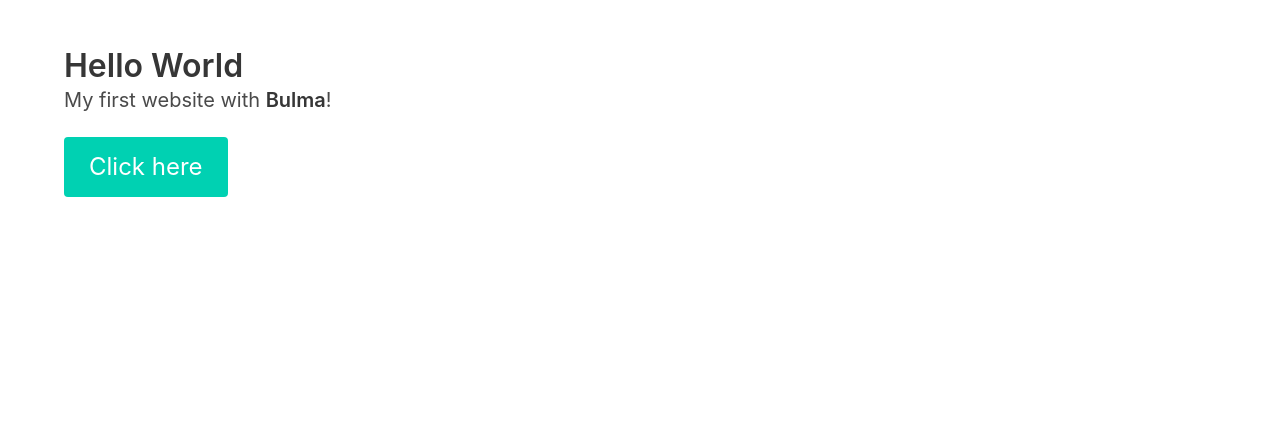
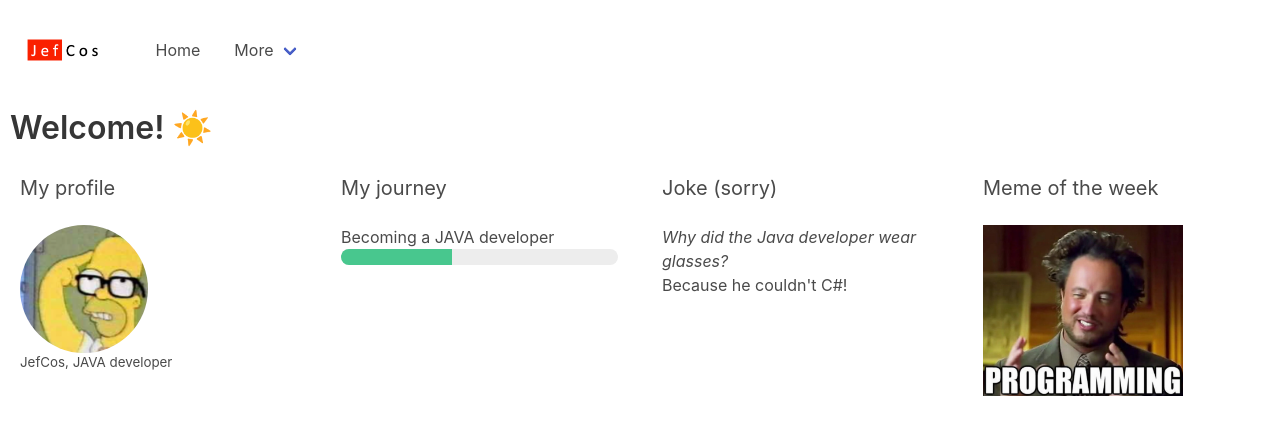
Before and after one commit to JefCos/my-homepage, a plain HTML site: page html/index.html in a window 1280 px wide. Drawn offline with nearby package versions, Linux system fonts and the light colour scheme.

Commit message:
Build website

```diff
--- a/html/index.html
+++ b/html/index.html
@@ -3,23 +3,96 @@
 <head>
     <meta charset="utf-8">
     <meta name="viewport" content="width=device-width, initial-scale=1">
-  <title>Hello Bulma!</title>
+    <title>Hello!</title>
     <link rel="stylesheet" href="https://cdn.jsdelivr.net/npm/bulma@0.9.4/css/bulma.min.css">
+    <style>
+        div {
+            margin: 10px;
+        }
+        .small {
+            font-size: smaller;
+        }
+        .padding {
+            padding: 10px;
+        }
+    </style>
 </head>
 <body>
-<section class="section">
-  <div class="container">
+
+<nav class="navbar" role="navigation" aria-label="main navigation">
+    <div class="navbar-brand">
+        <a class="navbar-item" href="">
+            <img src="my-logo.png" alt="my logo">
+        </a>
+
+        <a role="button" class="navbar-burger" aria-label="menu" aria-expanded="false" data-target="navbarBasicExample">
+            <span aria-hidden="true"></span>
+            <span aria-hidden="true"></span>
+            <span aria-hidden="true"></span>
+        </a>
+    </div>
+
+    <div id="navbarBasicExample" class="navbar-menu">
+        <div class="navbar-start">
+            <a class="navbar-item">
+                Home
+            </a>
+
+            <div class="navbar-item has-dropdown is-hoverable">
+                <a class="navbar-link">
+                    More
+                </a>
+
+                <div class="navbar-dropdown">
+                    <a class="navbar-item">
+                        About
+                    </a>
+                    <a class="navbar-item">
+                        Contact
+                    </a>
+                </div>
+            </div>
+        </div>
+    </div>
+</nav>
+
+<section class="section padding">
         <h1 class="title">
-      Hello World
+            Welcome! ☀️
         </h1>
+</section>
 
-    <p class="subtitle">
-      My first website with <strong>Bulma</strong>!
+<section class="section padding">
+<div class="columns">
+    <div class="column">
+        <h2 class="subtitle">My profile</h2>
+        <figure class="image is-128x128">
+            <img class="is-rounded" src="homer.png">
+        </figure>
+        <p class="small">JefCos, JAVA developer</p>
+    </div>
+    <div class="column">
+        <h2 class="subtitle">My journey</h2>
+        <p class="normal">Becoming a JAVA developer</p>
+        <progress class="progress is-success" value="40" max="100">60%</progress>
+    </div>
+    <div class="column">
+        <h2 class="subtitle">Joke (sorry)</h2>
+        <p class="text">
+            <i>Why did the Java developer wear glasses?</i>
         </p>
+        <p class="text">
+            Because he couldn't C#!
+        </p>
+    </div>
 
-    <button class="button is-primary is-large">Click here</button>
-
+    <div class="column">
+        <h2 class="subtitle">Meme of the week</h2>
+        <img src="programming.png" width="200px" alt="my logo">
+    </div>
 </div>
 </section>
+
+
 </body>
 </html>
```
Also changed, not shown: html/homer.png (added), html/my-logo.png (added), html/programming.png (added). Lines whose indentation alone changed are shown as unchanged.
